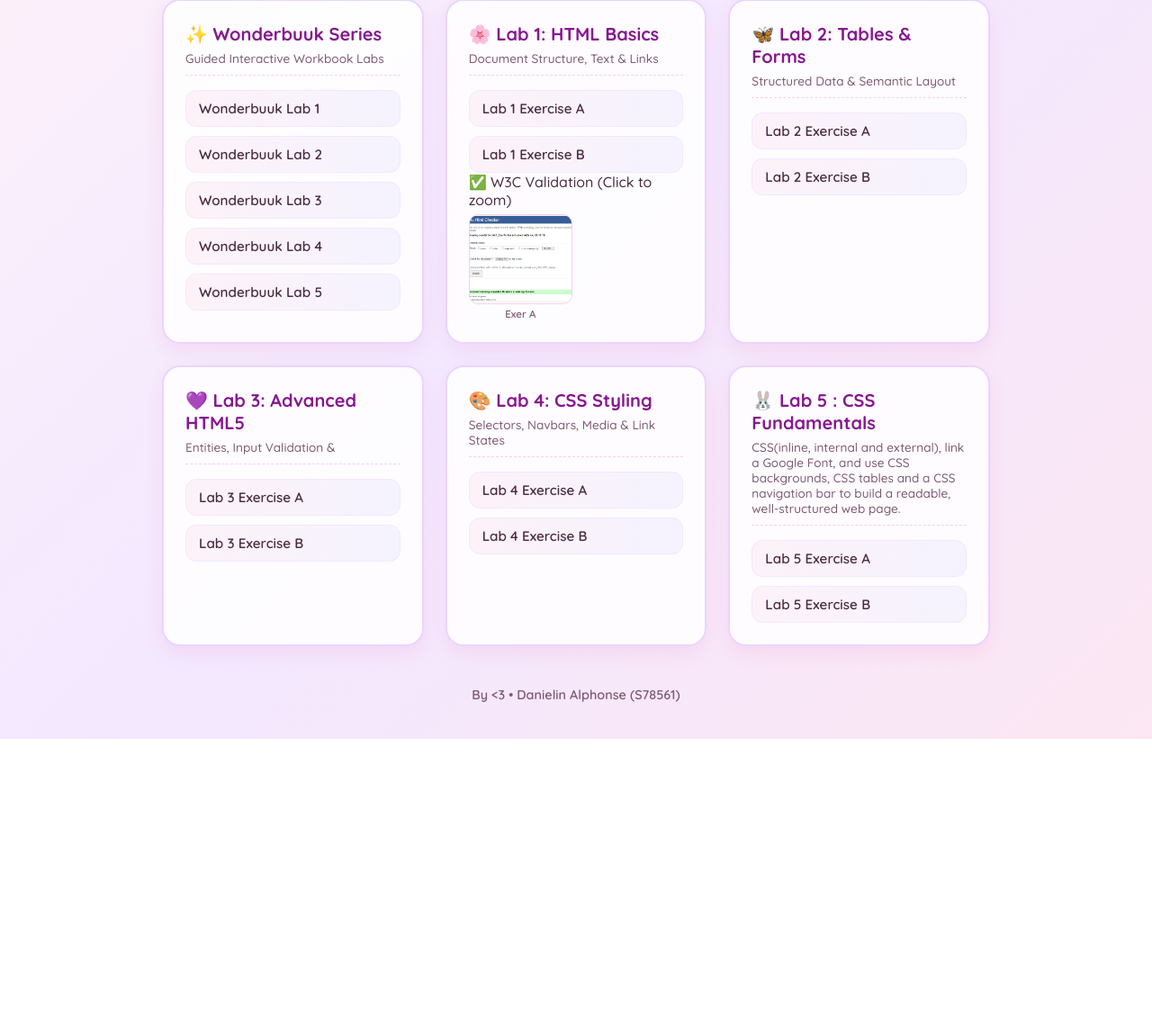
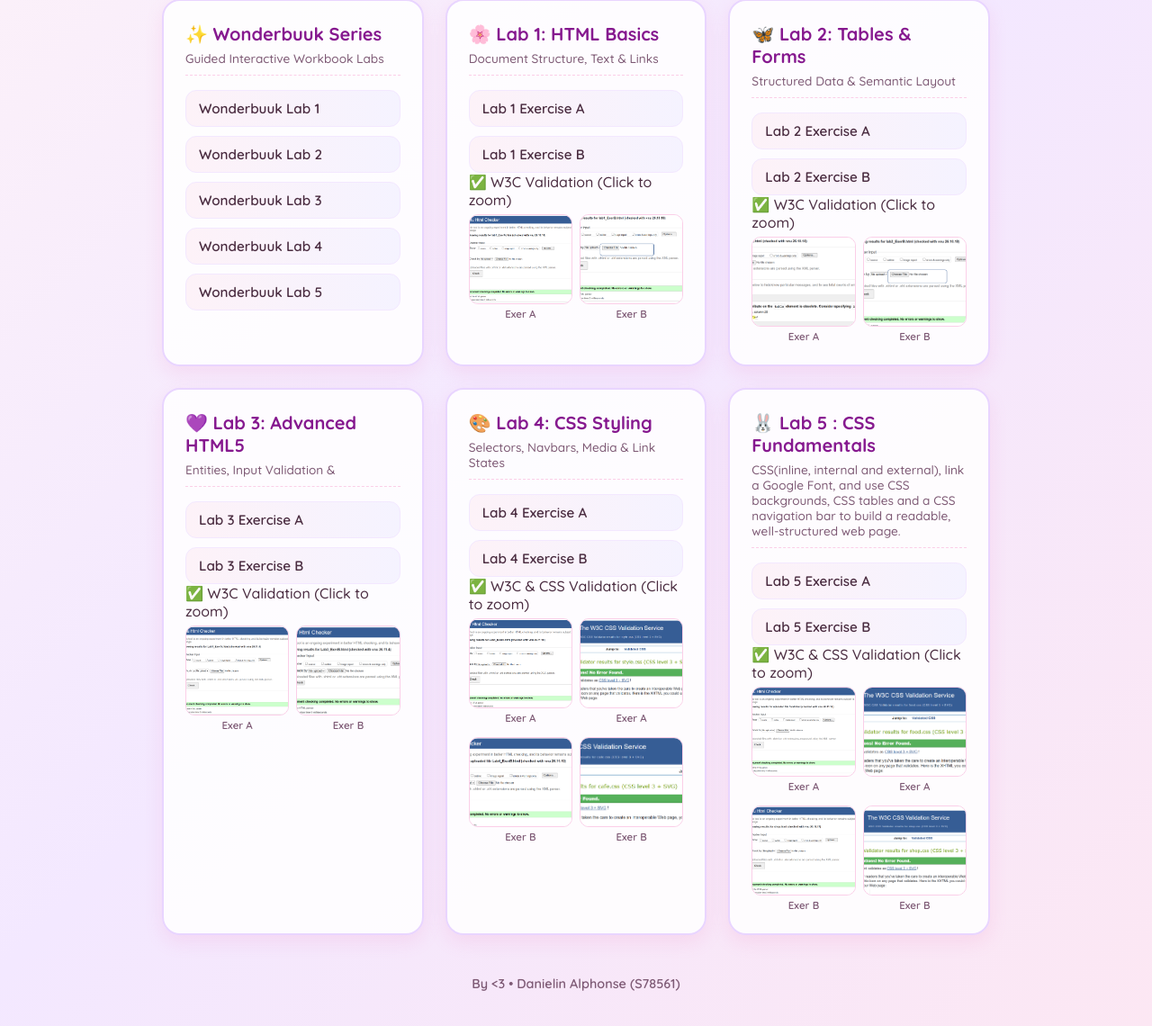
Before and after one commit to Danielin-Alphonse/S78561_CSF3133_K3, a plain HTML site: page index.html in a window 1280 px wide. Shown: the part 260-1400 px from the top of the page at 90% size. Before the commit the page ends 1081 px from the top, so only its background shows below. Drawn offline with Linux system fonts and the light colour scheme.

Commit message:
Update index.html

```diff
--- a/index.html
+++ b/index.html
@@ -212,6 +212,10 @@
                         <img src="Lab%201/lab1exerA_val.png" alt="Lab 1 Exer A HTML Validation">
                         <span>Exer A</span>
                     </a>
+                        <a class="shot-item" href="Lab%201/lab1exerB_val.png" target="_blank">
+                            <img src="Lab%201/lab1exerB_val.png" alt="Lab 1 Exer HTML Validation">
+                            <span>Exer B</span>
+                        </a>
                     </div>
                 </div>
             </div>
@@ -224,6 +228,19 @@
                     <li><a href="Lab%202/lab2_ExerA(1).html">Lab 2 Exercise A</a></li>
                     <li><a href="Lab%202/lab2_ExerB.html">Lab 2 Exercise B</a></li>
                 </ul>
+                <div class="validation-box">
+                    <div class="validation-label">✅ W3C Validation <span>(Click to zoom)</span></div>
+                    <div class="shot-grid">
+                    <a class="shot-item" href="Lab%202/lab2exerA_val.png" target="_blank">
+                        <img src="Lab%202/lab2exerA_val.png" alt="Lab 1 Exer A HTML Validation">
+                        <span>Exer A</span>
+                    </a>
+                        <a class="shot-item" href="Lab%202/lab2exerB_val.png" target="_blank">
+                            <img src="Lab%202/lab2exerB_val.png" alt="Lab 1 Exer HTML Validation">
+                            <span>Exer B</span>
+                        </a>
+                    </div>
+                </div>
             </div>
 
             <!-- Section 4: Lab 3 Folder -->
@@ -234,6 +251,19 @@
                     <li><a href="Lab%203/Lab3_ExerA.html">Lab 3 Exercise A</a></li>
                     <li><a href="Lab%203/Lab3_ExerB.html">Lab 3 Exercise B</a></li>
                 </ul>
+                <div class="validation-box">
+                    <div class="validation-label">✅ W3C Validation <span>(Click to zoom)</span></div>
+                    <div class="shot-grid">
+                    <a class="shot-item" href="Lab%203/lab3exerA_val.png" target="_blank">
+                        <img src="Lab%203/lab3exerA_val.png" alt="Lab 3 Exer A HTML Validation">
+                        <span>Exer A</span>
+                    </a>
+                        <a class="shot-item" href="Lab%203/lab3exerB_val.png" target="_blank">
+                            <img src="Lab%203/lab3exerB_val.png" alt="Lab 3 Exer B HTML Validation">
+                            <span>Exer B</span>
+                        </a>
+                    </div>
+                </div>
             </div>
 
             <!-- Section 5: Lab 4 Folder -->
@@ -244,6 +274,27 @@
                     <li><a href="Lab%204/Lab4_ExerA.html">Lab 4 Exercise A</a></li>
                     <li><a href="Lab%204/Lab4_ExerB.html">Lab 4 Exercise B</a></li>
                 </ul>
+                <div class="validation-box">
+                    <div class="validation-label">✅ W3C & CSS Validation <span>(Click to zoom)</span></div>
+                    <div class="shot-grid">
+                    <a class="shot-item" href="Lab%204/lab4exerA_val.png" target="_blank">
+                        <img src="Lab%204/lab4exerA_val.png" alt="Lab 4 Exer A HTML Validation">
+                        <span>Exer A</span>
+                    </a>
+                        <a class="shot-item" href="Lab%204/lab4exerA_cssval.png" target="_blank">
+                        <img src="Lab%204/lab4exerA_cssval.png" alt="Lab 4 Exer A CSS Validation">
+                        <span>Exer A</span>
+                    </a>
+                        <a class="shot-item" href="Lab%204/lab4exerB_val.png" target="_blank">
+                            <img src="Lab%204/lab4exerB_val.png" alt="Lab 4 Exer B HTML Validation">
+                            <span>Exer B</span>
+                        </a>
+                        <a class="shot-item" href="Lab%204/lab4exerB_cssval.png" target="_blank">
+                        <img src="Lab%204/lab4exerB_cssval.png" alt="Lab 4 Exer B CSS Validation">
+                        <span>Exer B</span>
+                    </a>
+                    </div>
+                </div>
             </div>
 
             <!--- Lab 5 Folder -->
@@ -254,6 +305,27 @@
                     <li><a href="Lab%205/food.html">Lab 5 Exercise A</a></li>
                     <li><a href="Lab%205/shop.html">Lab 5 Exercise B</a></li>
                 </ul>
+                <div class="validation-box">
+                    <div class="validation-label">✅ W3C & CSS Validation <span>(Click to zoom)</span></div>
+                    <div class="shot-grid">
+                    <a class="shot-item" href="Lab%205/lab5exerA_val.png" target="_blank">
+                        <img src="Lab%205/lab5exerA_val.png" alt="Lab 5 Exer A HTML Validation">
+                        <span>Exer A</span>
+                    </a>
+                        <a class="shot-item" href="Lab%205/lab5exerA_cssval.png" target="_blank">
+                        <img src="Lab%205/lab5exerA_cssval.png" alt="Lab 5 Exer A CSS Validation">
+                        <span>Exer A</span>
+                    </a>
+                        <a class="shot-item" href="Lab%205/lab5exerB_val.png" target="_blank">
+                            <img src="Lab%205/lab5exerB_val.png" alt="Lab 5 Exer B HTML Validation">
+                            <span>Exer B</span>
+                        </a>
+                        <a class="shot-item" href="Lab%205/lab5exerB_cssval.png" target="_blank">
+                        <img src="Lab%205/lab5exerB_cssval.png" alt="Lab 5 Exer B CSS Validation">
+                        <span>Exer B</span>
+                    </a>
+                    </div>
+                </div>
             </div>
 
 
```
